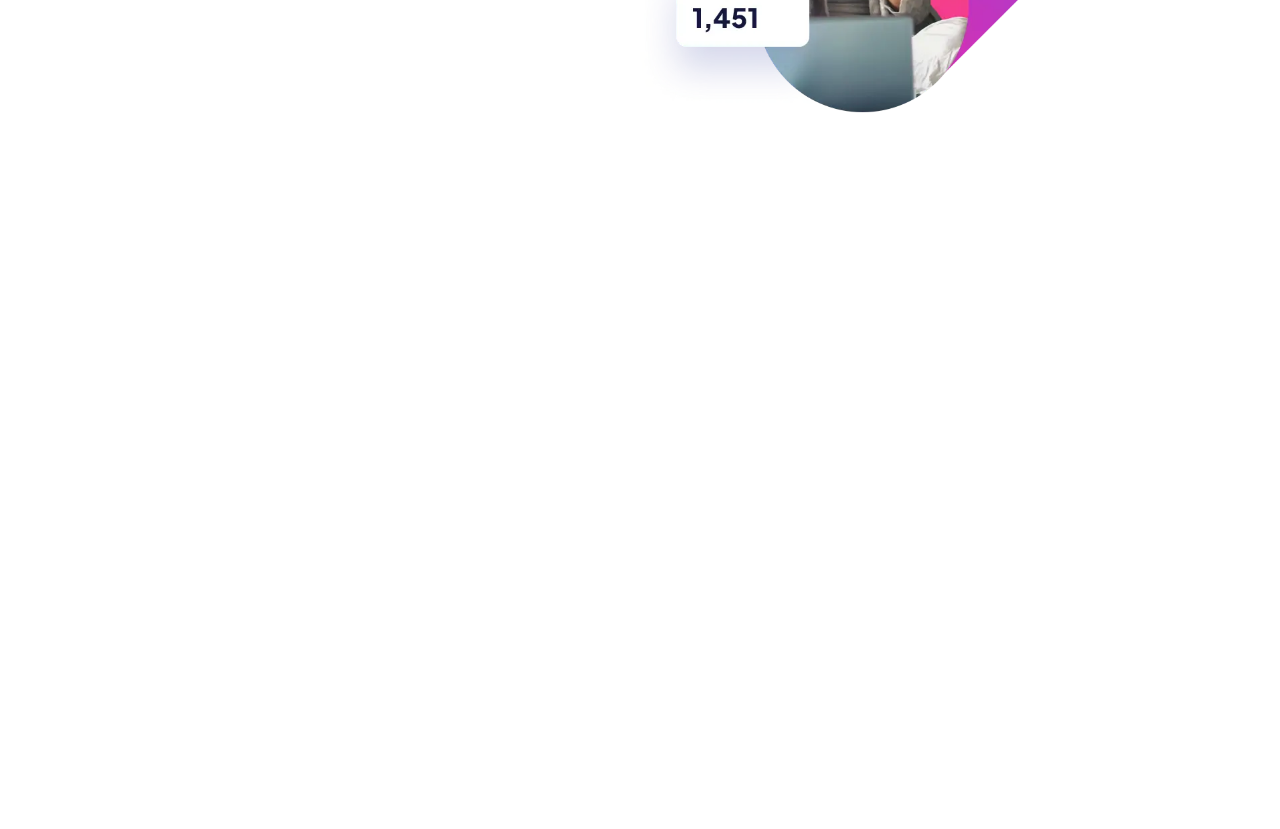
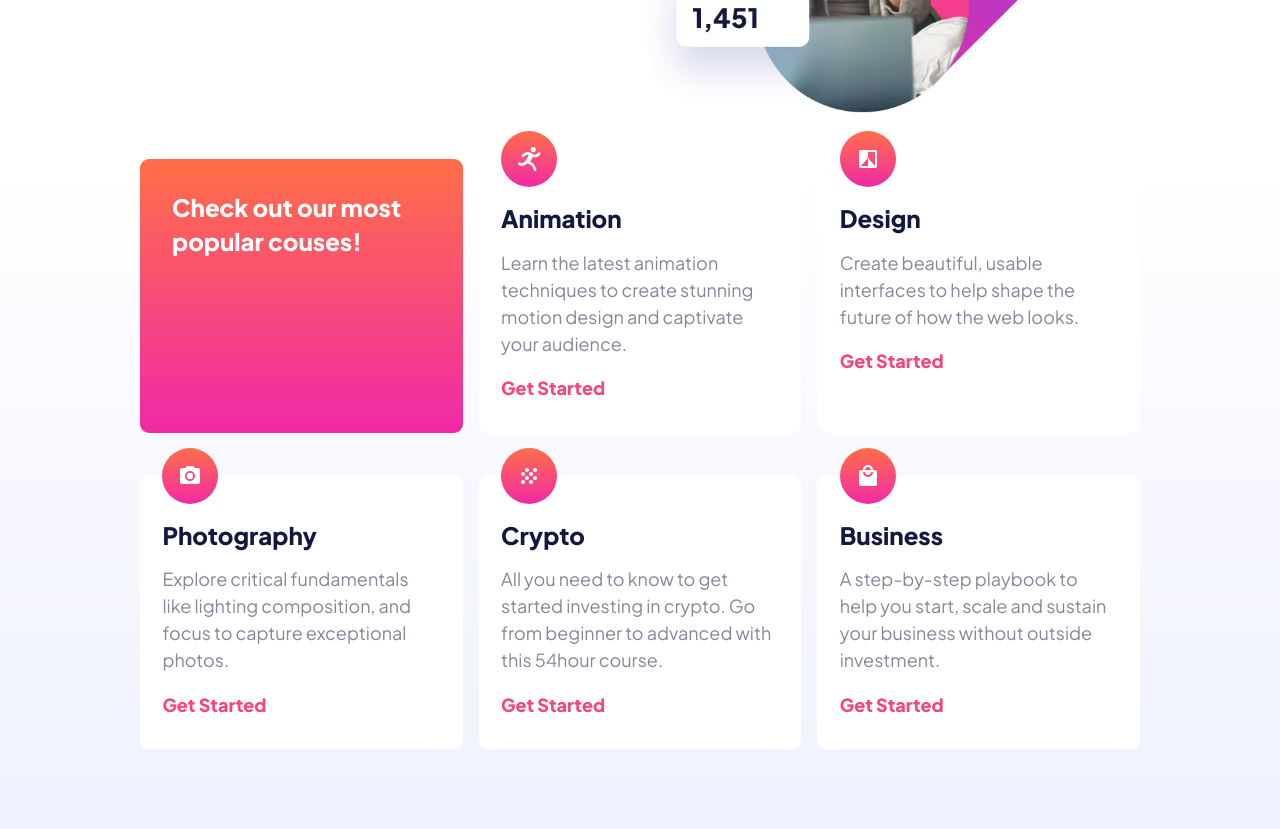
Before and after one commit to Lewis-mbui/fem-elearning-landing-page, a plain HTML site: page index.html in a window 1280 px wide. Shown: the part 553-1382 px from the top of the page. Before the commit the page ends 800 px from the top, so only its background shows below. Drawn offline with Linux system fonts and the light colour scheme.

Commit message:
Build Features section

```diff
--- a/css/styles.css
+++ b/css/styles.css
@@ -119,7 +119,7 @@ p {
   padding-block: 2rem;
   border-radius: 9px;
   padding-inline: 2rem;
-  max-width: 360px;
+  max-width: 340px;
 }
 
 .cta__content {
@@ -151,7 +151,7 @@ p {
 
 /* Hero Section */
 .hero {
-  padding-block: 1.4rem;
+  padding-block-start: 1.4rem;
 }
 
 .hero__wrapper {
@@ -202,6 +202,30 @@ p {
   }
 }
 
+/* Features Section */
+.features-section {
+  /* background-color: yellow; */
+  background: linear-gradient(white, rgb(239, 241, 254));
+  padding-block-end: 5rem;;
+}
+
+.features-section__wrapper {
+  /* background-color: dodgerblue; */
+  display: grid;
+  gap: 2.7rem;
+  justify-items: center;
+}
+
+.features-section__cta {
+  width: 100%;
+}
+
+@media screen and (min-width: 500px) {
+  .features-section__wrapper {
+    grid-template-columns: 1fr 1fr;
+    gap: 2.7rem 1rem;
+  }
+}
 
 /* Utilities */
 .wrapper {
@@ -214,3 +238,9 @@ p {
   height: 100px;
   background: green;
 }
+
+@media screen and (min-width: 900px) {
+  .features-section__wrapper {
+    grid-template-columns: repeat(3, 1fr);
+  }
+}
--- a/index.html
+++ b/index.html
@@ -95,6 +95,78 @@
           </div>
         </div>
       </section>
+      <section class="features-section">
+        <div class="wrapper features-section__wrapper">
+          <div class="cta features-section__cta">
+            <p class="cta__content">Check out our most popular couses!</p>
+          </div>
+          <div class="card">
+            <img
+              src="assets/images/icon-animation.svg"
+              alt="Animation icon"
+              class="card__icon"
+            />
+            <h2 class="card__header">Animation</h2>
+            <p class="card__description">
+              Learn the latest animation techniques to create stunning motion
+              design and captivate your audience.
+            </p>
+            <a href="#" class="card__link">Get Started</a>
+          </div>
+          <div class="card">
+            <img
+              src="assets/images/icon-design.svg"
+              alt="Design icon"
+              class="card__icon"
+            />
+            <h2 class="card__header">Design</h2>
+            <p class="card__description">
+              Create beautiful, usable interfaces to help shape the future of
+              how the web looks.
+            </p>
+            <a href="#" class="card__link">Get Started</a>
+          </div>
+          <div class="card">
+            <img
+              src="assets/images/icon-photography.svg"
+              alt="Photography icon"
+              class="card__icon"
+            />
+            <h2 class="card__header">Photography</h2>
+            <p class="card__description">
+              Explore critical fundamentals like lighting composition, and focus
+              to capture exceptional photos.
+            </p>
+            <a href="#" class="card__link">Get Started</a>
+          </div>
+          <div class="card">
+            <img
+              src="assets/images/icon-crypto.svg"
+              alt="Crypto icon"
+              class="card__icon"
+            />
+            <h2 class="card__header">Crypto</h2>
+            <p class="card__description">
+              All you need to know to get started investing in crypto. Go from
+              beginner to advanced with this 54hour course.
+            </p>
+            <a href="#" class="card__link">Get Started</a>
+          </div>
+          <div class="card">
+            <img
+              src="assets/images/icon-business.svg"
+              alt="Business icon"
+              class="card__icon"
+            />
+            <h2 class="card__header">Business</h2>
+            <p class="card__description">
+              A step-by-step playbook to help you start, scale and sustain your
+              business without outside investment.
+            </p>
+            <a href="#" class="card__link">Get Started</a>
+          </div>
+        </div>
+      </section>
     </main>
   </body>
 </html>
```
